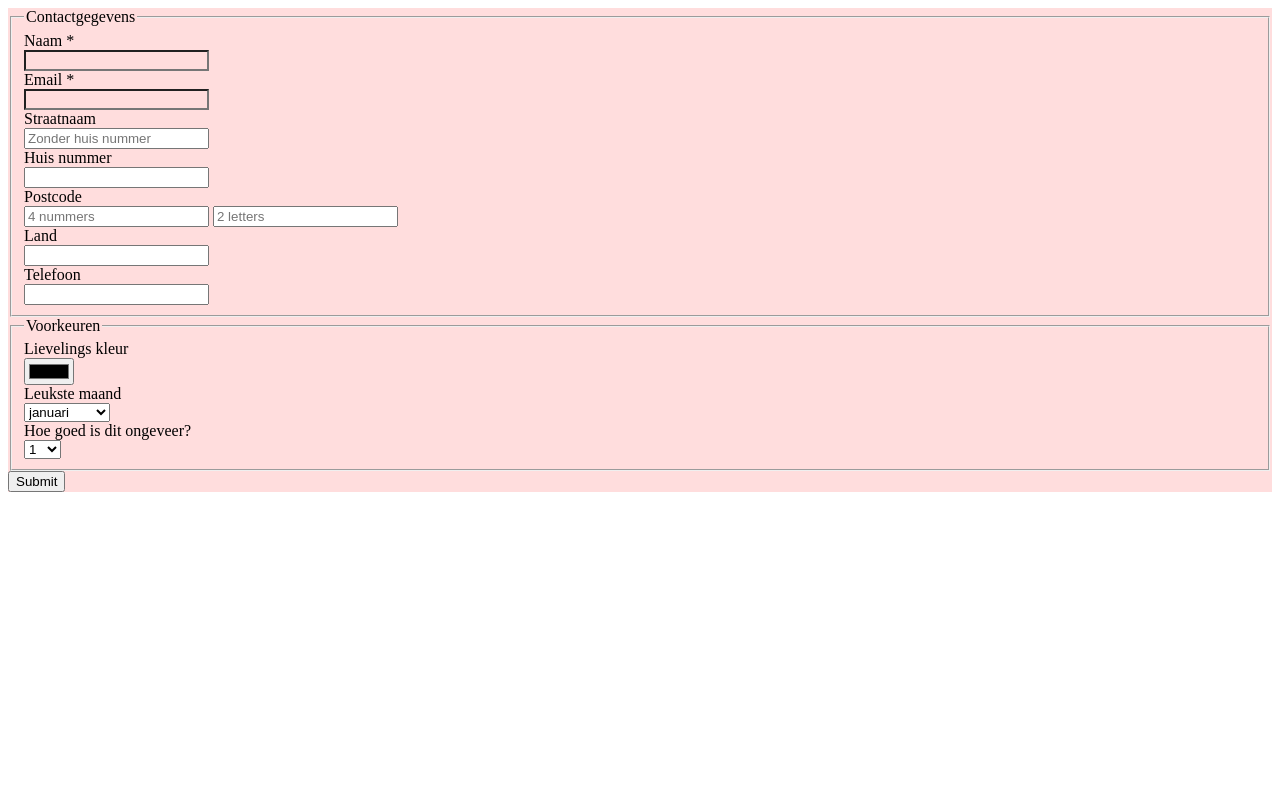
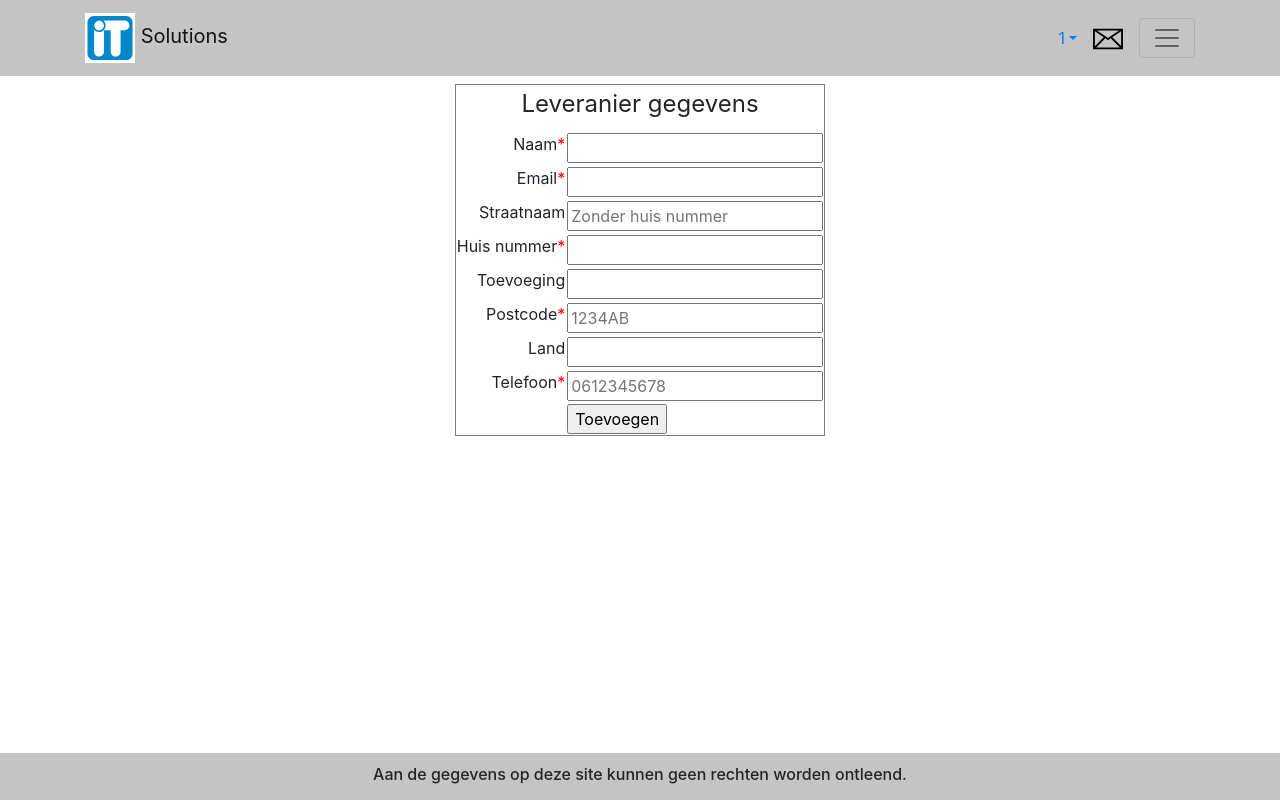
Before and after one commit to McPretNeck/ITsolutions, a PHP site: page /test.php in a window 1280 px wide. Run offline with PHP 8.4, Linux system fonts and the light colour scheme; the visitor is signed in with stand-in values (Sample User, id 1); data that the repository does not hold is empty.

Commit message:
Formulier voor toevoegen leveranciers

```diff
--- a/test.php
+++ b/test.php
@@ -1,82 +1,78 @@
-<!DOCTYPE html>
-<html>
-<head>
-	<title>Formulier</title>
-	<style>
-		label {display:block;}
-		:invalid {background: #ffdddd;}
-	</style>
-</head>
-
-<body>
-	<form>
-		<fieldset>
-
-			<legend>Contactgegevens</legend>
-
-			<label for="name">Naam *</label>
-			<input type="text" id="name" required>
-
-			<label for="email">Email *</label>
-			<input type="email" id="email" required>
-
-			<label for="straat">Straatnaam</label>
-			<input type="text" id="straat" placeholder="Zonder huis nummer">
-
-			<label for="nummer">Huis nummer</label>
-			<input type="number" id="nummer">
-
-			<label for="postcode">Postcode</label>
-			<input type="number" class="postcode" pattern="[0-9]{4}" placeholder="4 nummers"/>
-			<input type="text" class="postcode" pattern="[A-Z]{2}" placeholder="2 letters"/>
-
-			<label for="land">Land</label>
-			<input type="text" id="land">
-
-			<label for="telefoon">Telefoon</label>
-			<input type="tel" id="telefoon">
-
-		</fieldset>
-
-		<fieldset>
-
-			<legend>Voorkeuren</legend>
-
-			<label for="kleur">Lievelings kleur</label>
-			<input type="color" id="kleur">
-
-			<label for="maand">Leukste maand</label>
-			<select id="maand">
-				<option>januari</option>
-				<option>februari</option>
-				<option>maart</option>
-				<option>april</option>
-				<option>mei</option>
-				<option>juni</option>
-				<option>juli</option>
-				<option>augustus</option>
-				<option>september</option>
-				<option>oktober</option>
-				<option>november</option>
-				<option>december"</option>
-			</select>
-
-			<label for="cijfer">Hoe goed is dit ongeveer?</label>
-			<select id="maand">
-				<option>1</option>
-				<option>2</option>
-				<option>3</option>
-				<option>4</option>
-				<option>5</option>
-				<option>6</option>
-				<option>7</option>
-				<option>8</option>
-				<option>9</option>
-				<option>10</option>
-			</select>
-		</fieldset>
-		<input type="submit" value="Submit" />
-
+<?php
+include 'menu.php';
+include 'db.php';
+?>
+<div class="container mt-2">
+	<form action="<?php echo htmlspecialchars($_SERVER["PHP_SELF"]);?>" method="post">
+		<table frame="box" class="ml-auto mr-auto" style="text-align:right;">
+		<tbody>
+			<tr><td colspan="2" style="text-align:center;">
+				<legend>Leveranier gegevens</legend>
+			</tr></td>
+			<tr>
+				<td>
+					<label for="name">Naam<span style="color:Red;">*</span></label>
+				</td><td>
+					<input type="text" id="name" name="naam" required>
+				</td>
+			</tr>
+			<tr>
+				<td>
+					<label for="email">Email<span style="color:Red;">*</span></label>
+				</td><td>
+					<input type="email" name="email" id="email" pattern="[a-z0-9._%+-]+@[a-z0-9.-]+\.[a-z]{2,4}" required>
+				</td>
+			</tr>
+			<tr>
+				<td>
+					<label for="straat">Straatnaam</label>
+				</td><td>
+					<input type="text" name="straat" id="straat" placeholder="Zonder huis nummer">
+				</td>
+			</tr>
+			<tr>
+				<td>
+					<label for="huisnummer">Huis nummer<span style="color:Red;">*</span></label>
+				</td><td>
+					<input type="number" name="huisnummer" id="huisnummer" required>
+				</td>
+			</tr>
+			<tr>
+				<td>
+					<label for="toevoeging">Toevoeging</label>
+				</td><td>
+					<input type="text" name="toevoeging" id="toevoeging">
+				</td>
+			</tr>
+			<tr>
+				<td>
+					<label for="postcode">Postcode<span style="color:Red;">*</span></label>
+				</td><td>
+					<input type="text" name="postcode" class="postcode" pattern="[0-9]{4}[A-Z][{2}" placeholder="1234AB" maxlength="6"  required>
+				</td>
+			</tr>
+			<tr>
+				<td>
+					<label for="land">Land</label>
+				</td><td>
+					<input type="text" name="land" id="land">
+				</td>
+			</tr>
+			<tr>
+				<td>
+					<label for="telefoon">Telefoon<span style="color:Red;">*</span></label>
+				</td><td>
+					<input type="tel" name="telefoon" id="telefoon" pattern="[0-9]{10}" placeholder="0612345678" maxlength="10" required>
+				</td>
+			</tr>
+			<tr>
+				<td></td>
+				<td style="text-align:left; align:left;">
+					<input type="submit" value="Toevoegen" />
+				</td>
+			</tr>
+		</tbody>
+		</table>
 	</form>
-</body>
+</div>
 </html>
```
